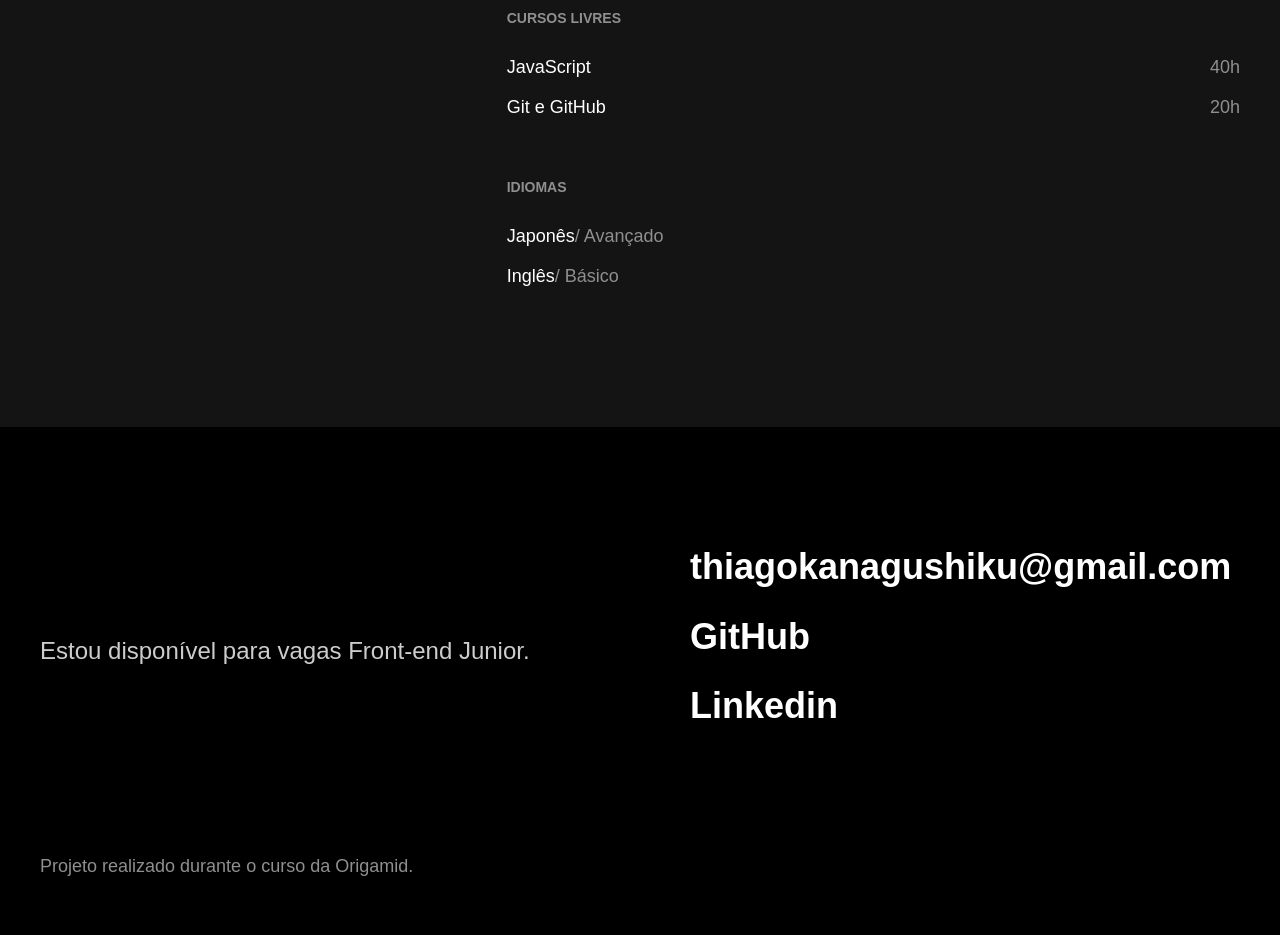
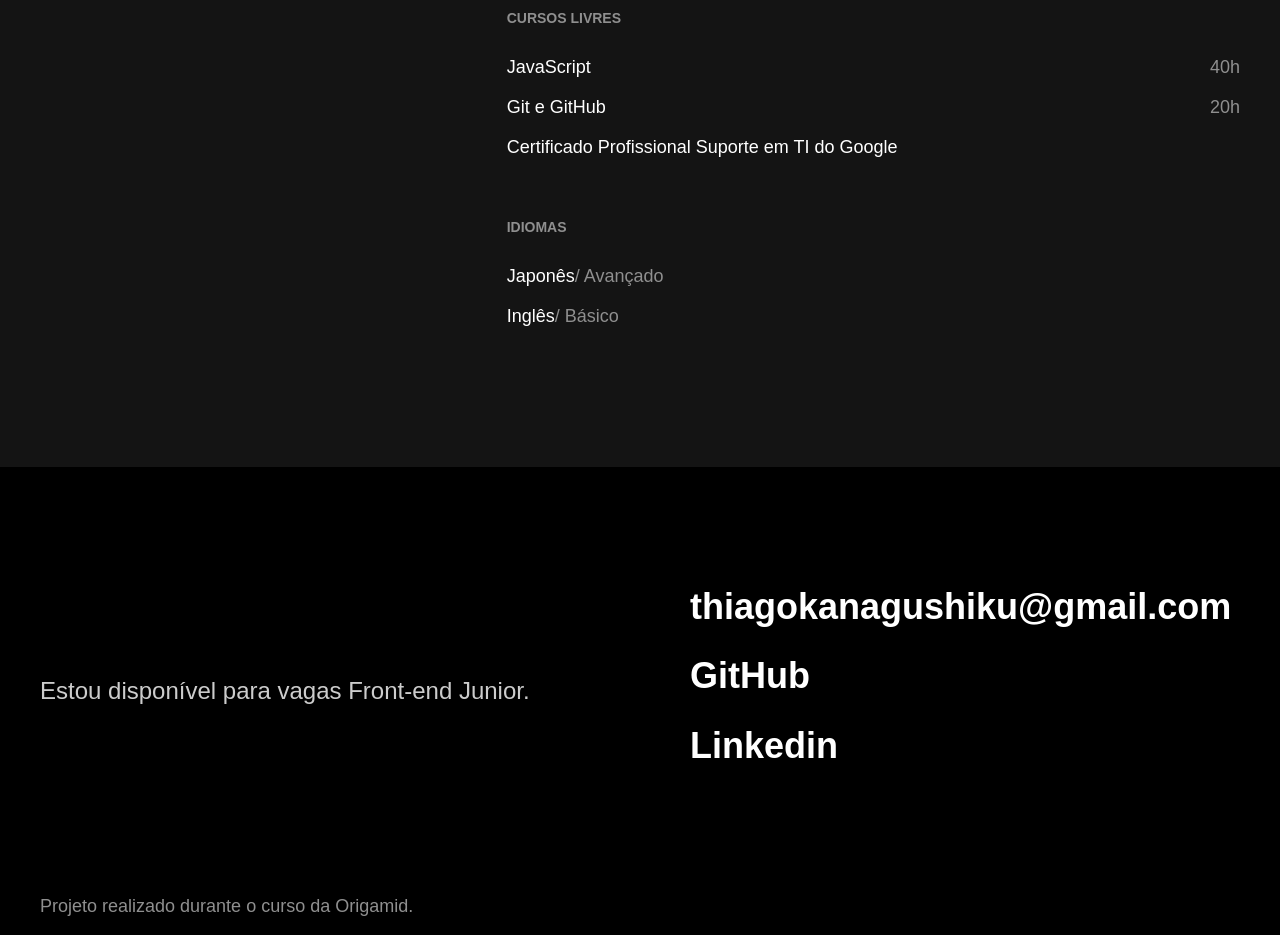
Before and after one commit to thiagokanagushiku/projeto-portfolio, a plain HTML site: page index.html in a window 1280 px wide. Shown: the part 1580-2515 px from the top of the page. Drawn offline with Linux system fonts and the light colour scheme.

Commit message:
Certificado Profissional Suporte em TI do Google

```diff
--- a/index.html
+++ b/index.html
@@ -83,6 +83,7 @@
             <ul>
               <li>JavaScript <span>40h</span></li>
               <li>Git e GitHub <span>20h</span></li>
+              <li>Certificado Profissional Suporte em TI do Google</li>
             </ul>
           </div>
           <div class="idiomas">
```
